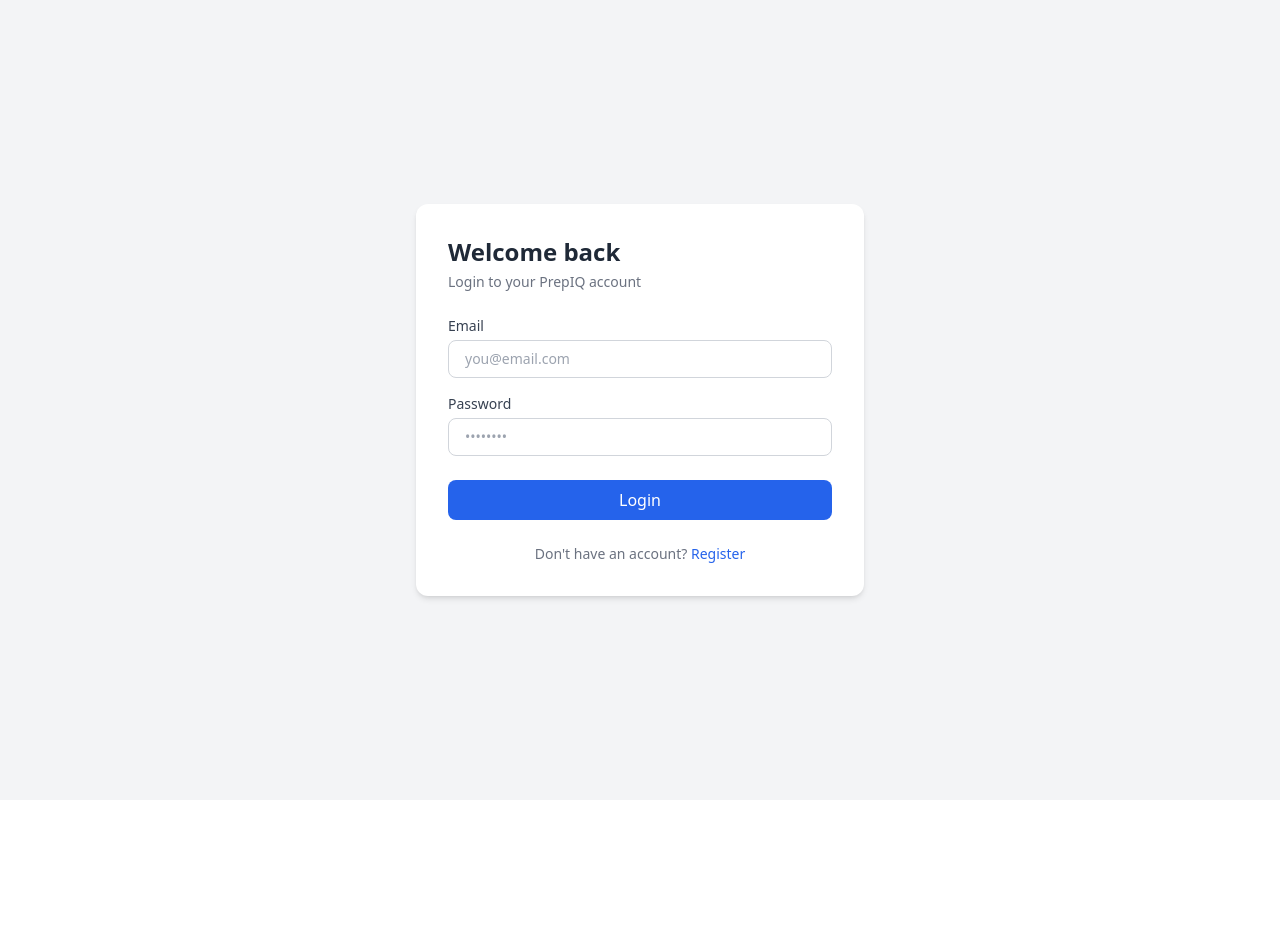
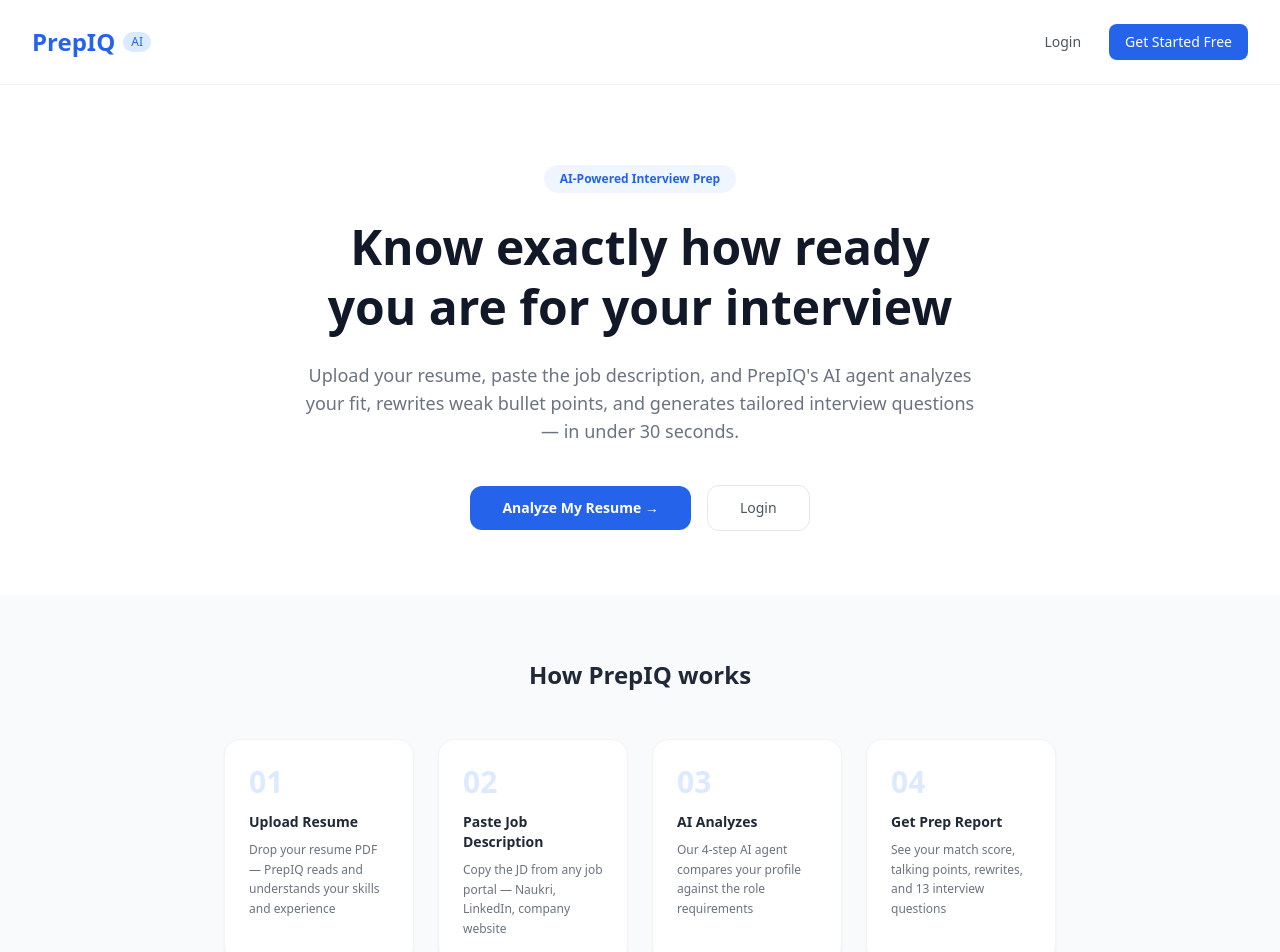
Before and after one commit to VAISHNAVI-P-M/resume-analyzer, a React (Create React App) app in the folder client/: page / in a window 1280 px wide. Before the commit this address led to /login. Shown: the top 952 px of the page. Before the commit the page ends 800 px from the top, so only its background shows below. Built offline with nearby package versions, Linux system fonts and the light colour scheme.

Commit message:
added landing page, PrepIQ branding, error handling, history page, results dashboard

```diff
--- a/client/src/App.js
+++ b/client/src/App.js
@@ -1,28 +1,30 @@
-import { BrowserRouter, Routes, Route, Navigate } from 'react-router-dom'
+import { BrowserRouter, Routes, Route } from 'react-router-dom'
+import Landing from './pages/Landing'
 import Login from './pages/Login'
 import Register from './pages/Register'
 import Upload from './pages/Upload'
 import Results from './pages/Results'
+import History from './pages/History'
 import ProtectedRoute from './components/ProtectedRoute'
-import History from './pages/History'
-
 
 function App() {
   return (
     <BrowserRouter>
       <Routes>
-
-        <Route path="/history" element={
-        <ProtectedRoute><History /></ProtectedRoute>
-        } />
-        <Route path="/" element={<Navigate to="/login" />} />
+        {/* Public pages */}
+        <Route path="/" element={<Landing />} />
         <Route path="/login" element={<Login />} />
         <Route path="/register" element={<Register />} />
+
+        {/* Protected pages — must be logged in */}
         <Route path="/upload" element={
           <ProtectedRoute><Upload /></ProtectedRoute>
         } />
         <Route path="/results" element={
           <ProtectedRoute><Results /></ProtectedRoute>
+        } />
+        <Route path="/history" element={
+          <ProtectedRoute><History /></ProtectedRoute>
         } />
       </Routes>
     </BrowserRouter>
--- /dev/null
+++ b/client/src/pages/Landing.jsx
@@ -0,0 +1,135 @@
+import { useNavigate } from 'react-router-dom'
+
+function Landing() {
+  const navigate = useNavigate()
+
+  return (
+    <div className="min-h-screen bg-white">
+
+      {/* Navbar */}
+      <nav className="flex justify-between items-center px-8 py-6 border-b border-gray-100">
+        <div className="flex items-center gap-2">
+          <span className="text-2xl font-bold text-blue-600">PrepIQ</span>
+          <span className="text-xs bg-blue-100 text-blue-600 px-2 py-0.5 rounded-full font-medium">AI</span>
+        </div>
+        <div className="flex items-center gap-3">
+          <button
+            onClick={() => navigate('/login')}
+            className="text-sm font-medium text-gray-600 px-4 py-2 rounded-lg hover:bg-gray-100 transition"
+          >
+            Login
+          </button>
+          <button
+            onClick={() => navigate('/register')}
+            className="text-sm font-medium text-white bg-blue-600 px-4 py-2 rounded-lg hover:bg-blue-700 transition"
+          >
+            Get Started Free
+          </button>
+        </div>
+      </nav>
+
+      {/* Hero Section */}
+      <div className="max-w-4xl mx-auto px-8 pt-20 pb-16 text-center">
+        <div className="inline-block bg-blue-50 text-blue-600 text-xs font-semibold px-4 py-1.5 rounded-full mb-6">
+          AI-Powered Interview Prep
+        </div>
+        <h1 className="text-5xl font-bold text-gray-900 leading-tight mb-6">
+          Know exactly how ready<br />you are for your interview
+        </h1>
+        <p className="text-lg text-gray-500 max-w-2xl mx-auto mb-10">
+          Upload your resume, paste the job description, and PrepIQ's AI agent analyzes your fit, rewrites weak bullet points, and generates tailored interview questions — in under 30 seconds.
+        </p>
+        <div className="flex items-center justify-center gap-4">
+          <button
+            onClick={() => navigate('/register')}
+            className="bg-blue-600 text-white font-semibold px-8 py-3 rounded-xl hover:bg-blue-700 transition text-sm"
+          >
+            Analyze My Resume →
+          </button>
+          <button
+            onClick={() => navigate('/login')}
+            className="text-gray-600 font-medium px-8 py-3 rounded-xl border border-gray-200 hover:bg-gray-50 transition text-sm"
+          >
+            Login
+          </button>
+        </div>
+      </div>
+
+      {/* How it works */}
+      <div className="bg-gray-50 py-16">
+        <div className="max-w-4xl mx-auto px-8">
+          <h2 className="text-2xl font-bold text-gray-800 text-center mb-12">
+            How PrepIQ works
+          </h2>
+          <div className="grid grid-cols-1 gap-6 md:grid-cols-4">
+            {[
+              { step: '01', title: 'Upload Resume', desc: 'Drop your resume PDF — PrepIQ reads and understands your skills and experience' },
+              { step: '02', title: 'Paste Job Description', desc: 'Copy the JD from any job portal — Naukri, LinkedIn, company website' },
+              { step: '03', title: 'AI Analyzes', desc: 'Our 4-step AI agent compares your profile against the role requirements' },
+              { step: '04', title: 'Get Prep Report', desc: 'See your match score, talking points, rewrites, and 13 interview questions' },
+            ].map((item) => (
+              <div key={item.step} className="bg-white rounded-2xl p-6 shadow-sm border border-gray-100">
+                <div className="text-3xl font-bold text-blue-100 mb-3">{item.step}</div>
+                <h3 className="font-semibold text-gray-800 mb-2 text-sm">{item.title}</h3>
+                <p className="text-xs text-gray-500 leading-relaxed">{item.desc}</p>
+              </div>
+            ))}
+          </div>
+        </div>
+      </div>
+
+      {/* What you get */}
+      <div className="max-w-4xl mx-auto px-8 py-16">
+        <h2 className="text-2xl font-bold text-gray-800 text-center mb-12">
+          Everything you need for last-minute prep
+        </h2>
+        <div className="grid grid-cols-1 gap-4 md:grid-cols-2">
+          {[
+            { icon: '🎯', title: 'Match Score', desc: 'Instantly see how well your resume fits the role — 0 to 100%' },
+            { icon: '💪', title: 'Top Strengths', desc: 'Know exactly which skills to lead with in your interview' },
+            { icon: '⚠️', title: 'Interview Focus Areas', desc: 'Spot your gaps and get ready-to-say sentences to address them' },
+            { icon: '🗣️', title: 'Project Talking Points', desc: 'Spoken narratives for your projects — rehearse and walk in confident' },
+            { icon: '✍️', title: 'Resume Rewrites', desc: 'AI rewrites your weak bullet points to be more impactful' },
+            { icon: '❓', title: '13 Interview Questions', desc: 'Tailored to your resume + the specific JD you applied for' },
+          ].map((item) => (
+            <div key={item.title} className="flex gap-4 p-5 rounded-2xl border border-gray-100 hover:border-blue-200 hover:bg-blue-50 transition">
+              <span className="text-2xl">{item.icon}</span>
+              <div>
+                <h3 className="font-semibold text-gray-800 text-sm mb-1">{item.title}</h3>
+                <p className="text-xs text-gray-500 leading-relaxed">{item.desc}</p>
+              </div>
+            </div>
+          ))}
+        </div>
+      </div>
+
+      {/* Who is it for */}
+      <div className="bg-blue-600 py-16">
+        <div className="max-w-3xl mx-auto px-8 text-center">
+          <h2 className="text-2xl font-bold text-white mb-4">
+            Built for students under placement pressure
+          </h2>
+          <p className="text-blue-100 text-sm mb-8 leading-relaxed">
+            You got the drive announcement at 9 PM. Interview is tomorrow at 11 AM. PrepIQ gives you a focused, personalized prep plan in 30 seconds — not a list of 50 skills to learn overnight.
+          </p>
+          <button
+            onClick={() => navigate('/register')}
+            className="bg-white text-blue-600 font-semibold px-8 py-3 rounded-xl hover:bg-blue-50 transition text-sm"
+          >
+            Start Preparing Now — It's Free
+          </button>
+        </div>
+      </div>
+
+      {/* Footer */}
+      <div className="py-8 text-center border-t border-gray-100">
+        <p className="text-sm text-gray-400">
+          PrepIQ — AI-powered interview prep for placement students
+        </p>
+      </div>
+
+    </div>
+  )
+}
+
+export default Landing
--- a/client/src/pages/Login.jsx
+++ b/client/src/pages/Login.jsx
@@ -38,8 +38,13 @@
   return (
     <div className="min-h-screen bg-gray-100 flex items-center justify-center">
       <div className="bg-white p-8 rounded-xl shadow-md w-full max-w-md">
+        <div className="text-center mb-6">
+  <span className="text-2xl font-bold text-blue-600">PrepIQ</span>
+</div>
         <h1 className="text-2xl font-bold text-gray-800 mb-1">Welcome back</h1>
-        <p className="text-gray-500 text-sm mb-6">Login to your PrepIQ account</p>
+        <p className="text-gray-500 text-sm mb-6">
+  Login to your PrepIQ account
+</p>
 
         <div className="mb-4">
           <label className="block text-sm font-medium text-gray-700 mb-1">Email</label>
--- a/client/src/pages/Upload.jsx
+++ b/client/src/pages/Upload.jsx
@@ -46,13 +46,16 @@
 
   // Called when user clicks Submit
   const handleSubmit = async () => {
-    // Validate both fields exist
   if (!resumeFile) {
-      setMessage('Please upload your resume')
+    setMessage('Please upload your resume PDF')
     return
   }
   if (!jobDescription.trim()) {
     setMessage('Please paste a job description')
+    return
+  }
+  if (resumeFile.size > 5 * 1024 * 1024) {
+    setMessage('PDF file is too large. Please upload a file under 5MB.')
     return
   }
 
@@ -60,36 +63,29 @@
   setMessage('')
 
   try {
-      // Get the JWT token from localStorage
     const token = localStorage.getItem('token')
-
-      // Build FormData — carries file + text together
     const formData = new FormData()
     formData.append('resume', resumeFile)
     formData.append('jobDescription', jobDescription)
 
-      // Send to backend
     const response = await fetch('http://localhost:5000/api/analyze', {
       method: 'POST',
-        headers: {
-          // Note: NO 'Content-Type' header here
-          // When using FormData, browser sets it automatically
-          'Authorization': `Bearer ${token}`
-        },
+      headers: { 'Authorization': `Bearer ${token}` },
       body: formData
     })
 
     const data = await response.json()
 
     if (response.ok) {
-        // Save result and go to results page
       localStorage.setItem('analysisResult', JSON.stringify(data))
       navigate('/results')
     } else {
-        setMessage(data.error || 'Analysis failed. Try again.')
+      // Show specific backend error if available
+      setMessage(data.error || 'Analysis failed. Please try again.')
     }
   } catch (err) {
-      setMessage('Cannot connect to server')
+    // This catches network errors — server down, no internet etc
+    setMessage('Cannot connect to server. Please check your connection and try again.')
   }
 
   setLoading(false)
@@ -103,7 +99,7 @@
 
       {/* Navbar */}
       <nav className="bg-white border-b border-gray-200 px-6 py-6 flex justify-between items-center">
-  <h1 className="text-3xl font-bold text-blue-800 ml-5">PrepIQ</h1>
+  <h1 className="text-3xl font-bold text-blue-600 ml-5">PrepIQ</h1>
   <div className="flex items-center gap-3">
   <span className="text-sm text-gray-500">Hello, {user.name}</span>
   <button
@@ -209,7 +205,7 @@
       <circle className="opacity-25" cx="12" cy="12" r="10" stroke="currentColor" strokeWidth="4"/>
       <path className="opacity-75" fill="currentColor" d="M4 12a8 8 0 018-8v8z"/>
     </svg>
-              Analyzing your resume...
+    AI is analyzing — this takes 15–20 seconds...
   </span>
 ) : (
   'Analyze My Resume →'
```
Also changed, not shown: 1 other file (tests, documents, lock files or other folders). Lines whose indentation alone changed are shown as unchanged.
